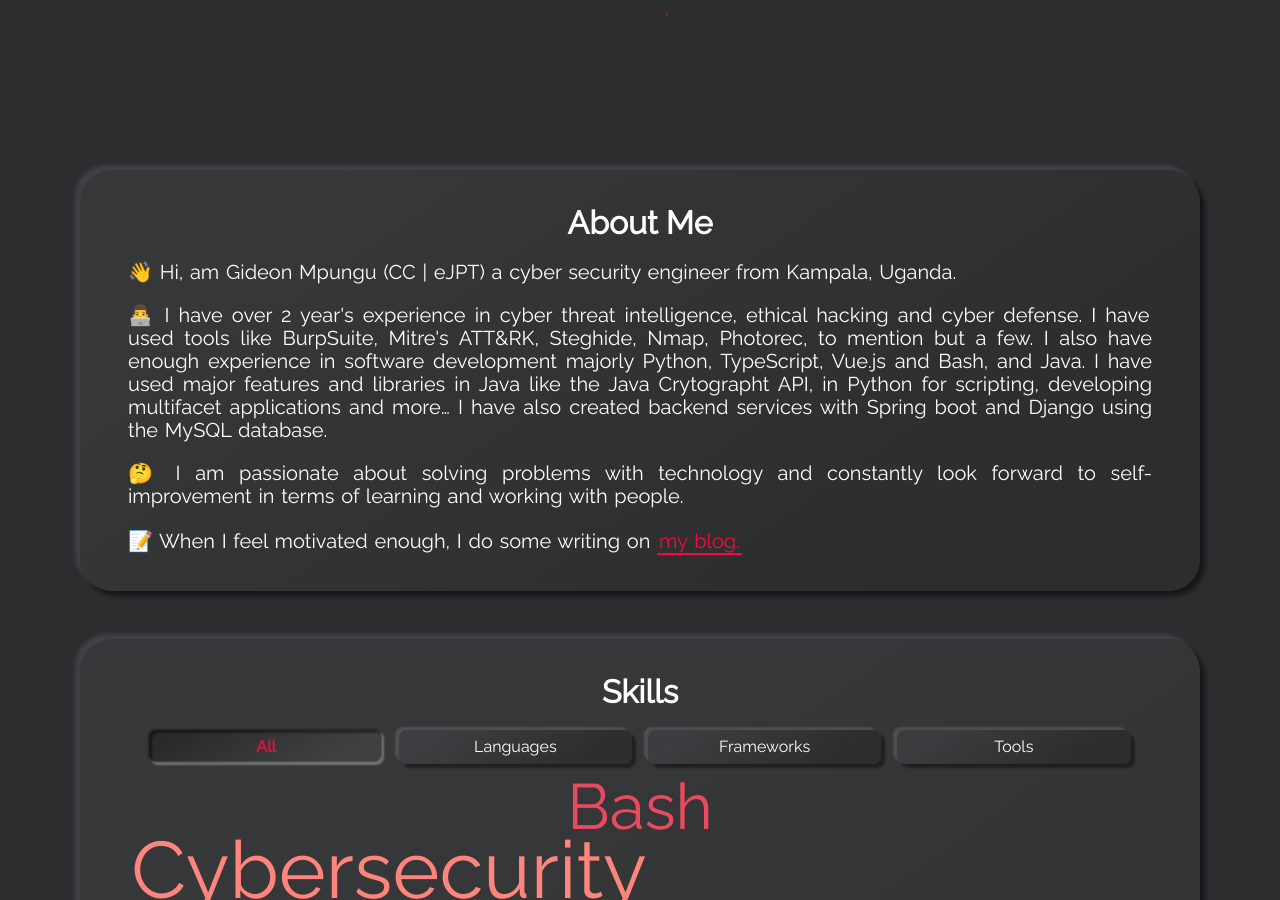
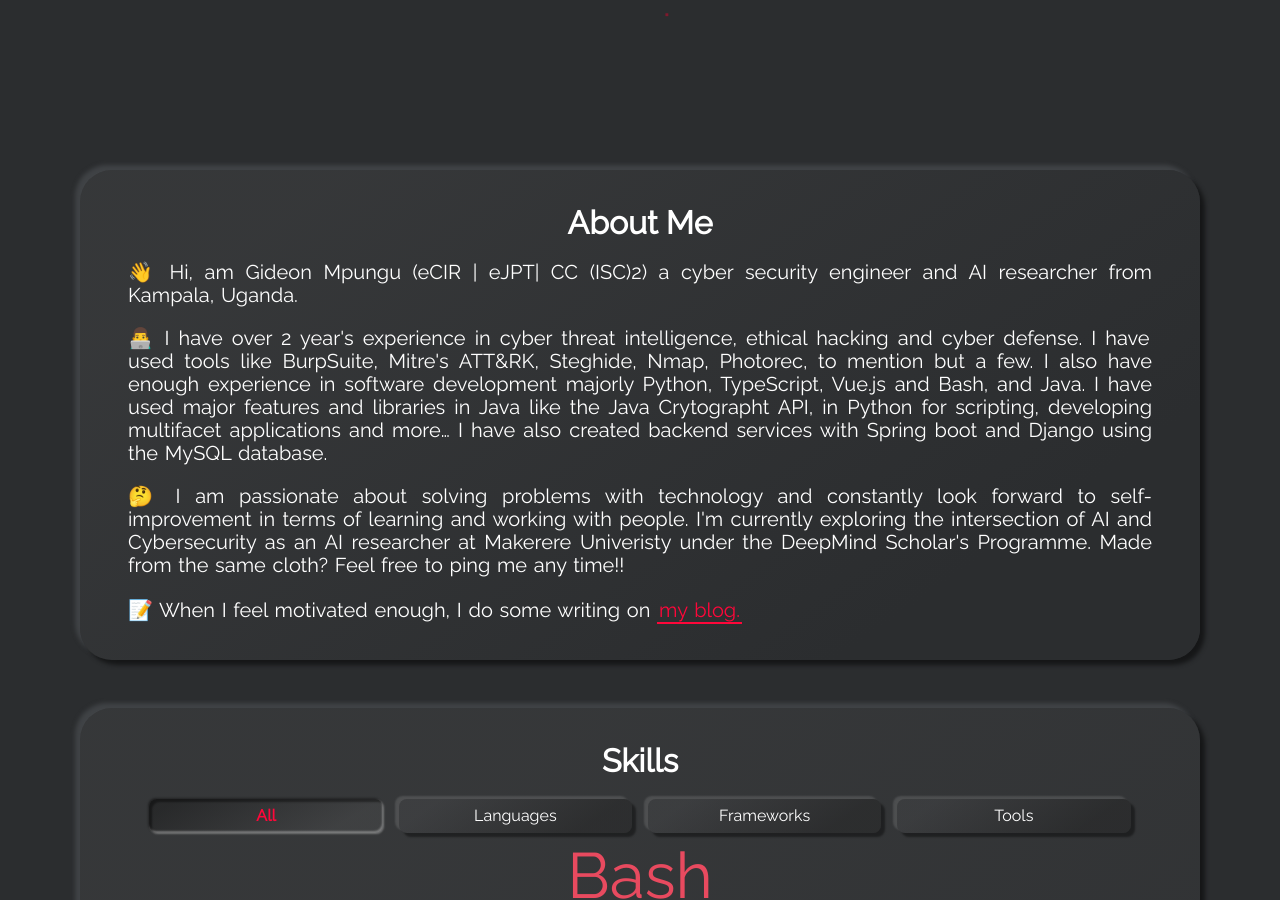
Before and after one commit to giddy-mpungu/giddy-mpungu.github.io, a Jekyll site: the page built from index.html, in a window 1280 px wide and 900 px high, scrolled down 890 px. Built offline with Jekyll 4.4.1, drawn with Linux system fonts in a browser that asks for light colours; some of the changed text lies outside the part shown.

Commit message:
Update resume

```diff
--- a/_config.yml
+++ b/_config.yml
@@ -15,7 +15,7 @@ username: Gideon Mpungu
 blog_title: Blog
 # typing_text: This will be typed before 'scroll down for more'.
 # > set this to your job title, e.g. Fullstack Developer
-typing_text: A Cyber Security Engineer
+typing_text: A Cyber Security Engineer & AI Researcher
 # email: Your E-Mail address for the email button.
 email: gmbugampungu@gmail.com
 # For every social button you want to display, set your username or userid
@@ -81,7 +81,7 @@ show_contact_card: true
 # contact_title: The will be displayed as the title in the Contact section
 contact_title: Contact
 # contact_description: This will be displayed under the title.
-contact_description: Wanna get in touch with me? Hit me up via my social handles below
+contact_description: Wanna get in touch with me? Ping me via my social handles below
 
 # GITHUB-METADATA
 # Set this to your forked repository
--- a/_includes/footer.html
+++ b/_includes/footer.html
@@ -1,6 +1,6 @@
 <footer class="footer">
   <p>
-    &copy; 2023 Gideon Mpungu All Rights Reserved
+    &copy; 2024 Gideon Mpungu All Rights Reserved
   </p>
   <p>
     Powered by
--- a/_includes/landing-page.html
+++ b/_includes/landing-page.html
@@ -1,7 +1,7 @@
 <div id="landing">
   <div class="landing-title">
     <h1>Hi, I&#39;m
-      <span class="highlight-title">{{site.username}} (CC | eJPT)</span>,
+      <span class="highlight-title">{{site.username}} (eCIR | eJPT| CC (ISC)2)</span>,
     </h1>
     <h1>
       <span id="txt-rotate" data-period="1000"
--- a/_includes/section-aboutme.html
+++ b/_includes/section-aboutme.html
@@ -1,7 +1,7 @@
 <h1 class="title">{{site.about_me_title}}</h1>
 
 <p class="description" data-aos="fade-down">
-	👋 Hi, am Gideon Mpungu (CC | eJPT) a cyber security engineer from Kampala, Uganda.
+	👋 Hi, am Gideon Mpungu (eCIR | eJPT| CC (ISC)2) a cyber security engineer and AI researcher from Kampala, Uganda.
 </p>
 
 <p class="description" data-aos="fade-down">
@@ -9,7 +9,7 @@
 </p>
 
 <p class="description" data-aos="fade-down">
-	🤔️ I am passionate about solving problems with technology and constantly look forward to self-improvement in terms of learning and working with people.
+	🤔️ I am passionate about solving problems with technology and constantly look forward to self-improvement in terms of learning and working with people. I'm currently exploring the intersection of AI and Cybersecurity as an AI researcher at Makerere Univeristy under the DeepMind Scholar's Programme. Made from the same cloth? Feel free to ping me any time!!
 </p>
 
 <p class="description" data-aos="fade-down">
```
